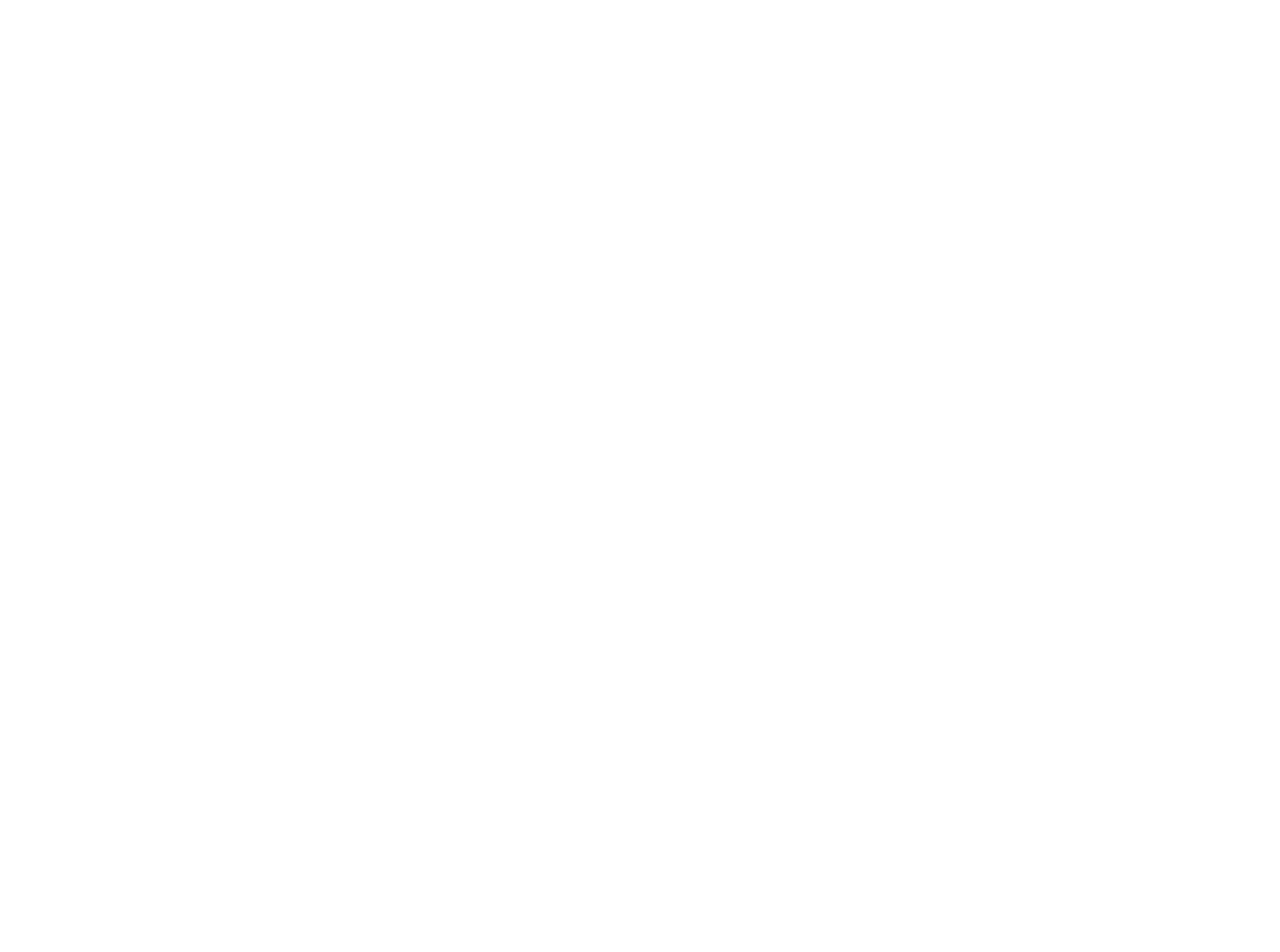
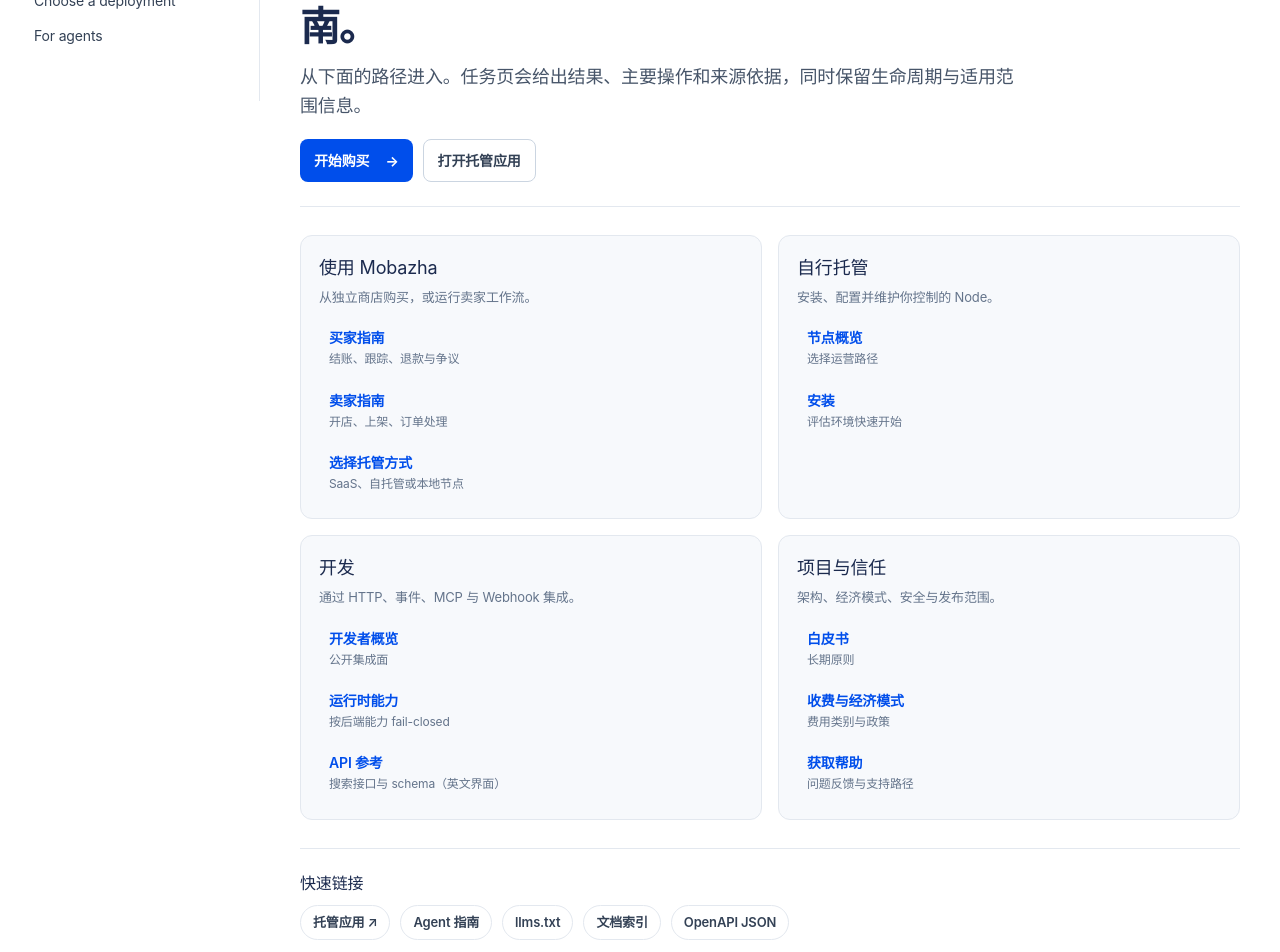
Before and after one commit to mobazha/mobazha-docs, a Next.js app: page /zh in a window 1280 px wide. Before the commit this address had no page. Shown: the part 160-1112 px from the top of the page. Before the commit the page ends 800 px from the top, so only its background shows below. Built offline with nearby package versions, Linux system fonts and the light colour scheme.

Commit message:
feat(docs): add Chinese portal home and language entry routes
Expose /zh as the zh-CN journey index, redirect legacy /zh/start, and
align navigation, discovery metadata, and validation with portal routes.

```diff
--- a/app/components/DocsShell.tsx
+++ b/app/components/DocsShell.tsx
@@ -3,13 +3,26 @@
 import { activeNavGroupForPath, docsBySlug, translationPathFor } from "@/app/lib/docs";
 import { DocsSearch } from "@/app/components/DocsSearch";
 
+function isChinesePath(activePath?: string): boolean {
+  return activePath === "/zh" || (activePath?.startsWith("/zh/") ?? false);
+}
+
+function isNavLinkActive(activePath: string, href: string): boolean {
+  return activePath === href
+    || activePath.startsWith(`${href}/`)
+    || (href === "/" && activePath === "/")
+    || (href === "/zh" && activePath === "/zh");
+}
+
 export function SiteHeader({ activePath }: { activePath?: string }) {
-  const isChinese = activePath?.startsWith("/zh/") ?? false;
-  const activeDoc = activePath && activePath !== "/" ? docsBySlug.get(activePath.slice(1)) : undefined;
+  const isChinese = isChinesePath(activePath);
+  const activeDoc = activePath && activePath !== "/" && activePath !== "/zh"
+    ? docsBySlug.get(activePath.slice(1))
+    : undefined;
   const languagePath = activeDoc
-    ? translationPathFor(activeDoc) ?? (isChinese ? "/" : "/zh/start")
+    ? translationPathFor(activeDoc) ?? (isChinese ? "/" : "/zh")
     : activePath === "/api-reference" ? "/zh/build/api"
-    : isChinese ? "/" : "/zh/start";
+    : isChinese ? "/" : "/zh";
   const primaryLinks = isChinese
     ? [["使用", "/zh/buy"], ["自行托管", "/zh/self-host"], ["开发", "/zh/build"], ["了解", "/zh/project/whitepaper"], ["社区", "/zh/support"]]
     : [["Buy & sell", "/buy"], ["Operate", "/self-host"], ["Build", "/build"], ["Understand", "/project"], ["Community", "/support"]];
@@ -27,7 +40,7 @@
 
   return (
     <header className="site-header">
-      <Link className="brand" href="/" aria-label="Mobazha documentation home">
+      <Link className="brand" href={isChinese ? "/zh" : "/"} aria-label="Mobazha documentation home">
         <span className="brand-mark">M</span>
         <span>Mobazha Docs</span>
       </Link>
@@ -50,7 +63,7 @@
 }
 
 export function DocsShell({ activePath, children }: { activePath: string; children: ReactNode }) {
-  const isChinese = activePath.startsWith("/zh/");
+  const isChinese = isChinesePath(activePath);
   const activeGroup = activeNavGroupForPath(activePath);
   const activeLabel = activeGroup?.links.find(([, href]) => href === activePath)?.[0]
     ?? activeGroup?.links.find(([, href]) => activePath.startsWith(`${href}/`))?.[0];
@@ -67,8 +80,8 @@
               <nav aria-label={activeGroup.label}>
                 {activeGroup.links.map(([label, href]) => (
                   <Link
-                    aria-current={activePath === href ? "page" : undefined}
-                    className={activePath === href ? "active" : ""}
+                    aria-current={isNavLinkActive(activePath, href) ? "page" : undefined}
+                    className={isNavLinkActive(activePath, href) ? "active" : ""}
                     href={href}
                     key={href}
                   >
@@ -83,8 +96,8 @@
               <p>{activeGroup.label}</p>
               {activeGroup.links.map(([label, href]) => (
                 <Link
-                  aria-current={activePath === href ? "page" : undefined}
-                  className={activePath === href || activePath.startsWith(`${href}/`) ? "active" : ""}
+                  aria-current={isNavLinkActive(activePath, href) ? "page" : undefined}
+                  className={isNavLinkActive(activePath, href) ? "active" : ""}
                   href={href}
                   key={href}
                 >
--- a/app/components/PortalHome.tsx
+++ b/app/components/PortalHome.tsx
@@ -1,6 +1,38 @@
 import Link from "next/link";
 
-const journeys = [
+type PortalLink = {
+  label: string;
+  href: string;
+  description: string;
+};
+
+type PortalJourney = {
+  title: string;
+  description: string;
+  links: PortalLink[];
+};
+
+type PortalContent = {
+  eyebrow: string;
+  title: string;
+  summary: string;
+  primaryAction: { label: string; href: string };
+  secondaryAction: { label: string; href: string };
+  quickLinksTitle: string;
+  journeys: PortalJourney[];
+  quickLinks: Array<{ label: string; href: string; external?: boolean }>;
+};
+
+const portalContent: Record<"en" | "zh-CN", PortalContent> = {
+  en: {
+    eyebrow: "Mobazha documentation",
+    title: "Trusted guides for buyers, sellers, operators, and developers.",
+    summary:
+      "Choose a journey below. Task pages expose outcomes, primary actions, and source-backed guidance without hiding lifecycle or applicability details.",
+    primaryAction: { label: "Start buying", href: "/buy" },
+    secondaryAction: { label: "Open hosted app", href: "https://app.mobazha.org" },
+    quickLinksTitle: "Quick links",
+    journeys: [
       {
         title: "Use Mobazha",
         description: "Buy from independent stores or run a seller workflow.",
@@ -37,38 +69,91 @@
           { label: "Fees and economics", href: "/project/fees", description: "Cost categories and policy" },
         ],
       },
-];
-
-const quickLinks = [
-  { label: "Hosted app", href: "https://app.mobazha.org" },
+    ],
+    quickLinks: [
+      { label: "Hosted app", href: "https://app.mobazha.org", external: true },
       { label: "Agent guide", href: "/agents" },
       { label: "llms.txt", href: "/llms.txt" },
       { label: "Docs index", href: "/docs-index.json" },
       { label: "OpenAPI JSON", href: "/openapi.json" },
-];
+    ],
+  },
+  "zh-CN": {
+    eyebrow: "Mobazha 文档",
+    title: "面向买家、卖家、运营者和开发者的可信指南。",
+    summary:
+      "从下面的路径进入。任务页会给出结果、主要操作和来源依据，同时保留生命周期与适用范围信息。",
+    primaryAction: { label: "开始购买", href: "/zh/buy" },
+    secondaryAction: { label: "打开托管应用", href: "https://app.mobazha.org" },
+    quickLinksTitle: "快速链接",
+    journeys: [
+      {
+        title: "使用 Mobazha",
+        description: "从独立商店购买，或运行卖家工作流。",
+        links: [
+          { label: "买家指南", href: "/zh/buy", description: "结账、跟踪、退款与争议" },
+          { label: "卖家指南", href: "/zh/sell", description: "开店、上架、订单处理" },
+          { label: "选择托管方式", href: "/zh/start/choose-deployment", description: "SaaS、自托管或本地节点" },
+        ],
+      },
+      {
+        title: "自行托管",
+        description: "安装、配置并维护你控制的 Node。",
+        links: [
+          { label: "节点概览", href: "/zh/self-host", description: "选择运营路径" },
+          { label: "安装", href: "/zh/self-host/install", description: "评估环境快速开始" },
+        ],
+      },
+      {
+        title: "开发",
+        description: "通过 HTTP、事件、MCP 与 Webhook 集成。",
+        links: [
+          { label: "开发者概览", href: "/zh/build", description: "公开集成面" },
+          { label: "运行时能力", href: "/zh/build/runtime-capabilities", description: "按后端能力 fail-closed" },
+          { label: "API 参考", href: "/api-reference", description: "搜索接口与 schema（英文界面）" },
+        ],
+      },
+      {
+        title: "项目与信任",
+        description: "架构、经济模式、安全与发布范围。",
+        links: [
+          { label: "白皮书", href: "/zh/project/whitepaper", description: "长期原则" },
+          { label: "收费与经济模式", href: "/zh/project/fees", description: "费用类别与政策" },
+          { label: "获取帮助", href: "/zh/support", description: "问题反馈与支持路径" },
+        ],
+      },
+    ],
+    quickLinks: [
+      { label: "托管应用", href: "https://app.mobazha.org", external: true },
+      { label: "Agent 指南", href: "/zh/agents" },
+      { label: "llms.txt", href: "/llms.txt" },
+      { label: "文档索引", href: "/docs-index.json" },
+      { label: "OpenAPI JSON", href: "/openapi.json" },
+    ],
+  },
+};
 
-export function PortalHome() {
+export function PortalHome({ language = "en" }: { language?: "en" | "zh-CN" }) {
+  const content = portalContent[language];
+
   return (
     <div className="portal-home">
       <header className="portal-home-header">
-        <p className="portal-eyebrow">Mobazha documentation</p>
-        <h1>Trusted guides for buyers, sellers, operators, and developers.</h1>
-        <p>
-          Choose a journey below. Task pages expose outcomes, primary actions, and source-backed guidance
-          without hiding lifecycle or applicability details.
-        </p>
+        <p className="portal-eyebrow">{content.eyebrow}</p>
+        <h1>{content.title}</h1>
+        <p>{content.summary}</p>
         <div className="portal-home-actions">
-          <Link className="doc-primary-action" href="/buy">
-            Start buying<span aria-hidden="true">→</span>
+          <Link className="doc-primary-action" href={content.primaryAction.href}>
+            {content.primaryAction.label}<span aria-hidden="true">→</span>
           </Link>
-          <a className="portal-secondary-action" href="https://app.mobazha.org">
-            Open hosted app
+          <a className="portal-secondary-action" href={content.secondaryAction.href}>
+            {content.secondaryAction.label}
           </a>
         </div>
       </header>
 
       <div className="portal-journey-grid">
-        {journeys.map((journey) => (
+        {content.journeys.map((journey) => (
           <section className="portal-journey-card" key={journey.title}>
             <h2>{journey.title}</h2>
             <p>{journey.description}</p>
@@ -86,13 +171,13 @@
         ))}
       </div>
 
-      <section className="portal-quick-links" aria-label="Quick links">
-        <h2>Quick links</h2>
+      <section className="portal-quick-links" aria-label={content.quickLinksTitle}>
+        <h2>{content.quickLinksTitle}</h2>
         <div>
-          {quickLinks.map((link) => (
-            link.href.startsWith("/")
-              ? <Link href={link.href} key={link.href}>{link.label}</Link>
-              : <a href={link.href} key={link.href}>{link.label} ↗</a>
+          {content.quickLinks.map((link) => (
+            link.external
+              ? <a href={link.href} key={link.href}>{link.label} ↗</a>
+              : <Link href={link.href} key={link.href}>{link.label}</Link>
           ))}
         </div>
       </section>
--- /dev/null
+++ b/app/zh/page.tsx
@@ -0,0 +1,10 @@
+import { DocsShell } from "@/app/components/DocsShell";
+import { PortalHome } from "@/app/components/PortalHome";
+
+export default function ChineseHome() {
+  return (
+    <DocsShell activePath="/zh">
+      <PortalHome language="zh-CN" />
+    </DocsShell>
+  );
+}
--- /dev/null
+++ b/app/zh/start/page.tsx
@@ -0,0 +1,5 @@
+import { permanentRedirect } from "next/navigation";
+
+export default function ChineseStartRedirectPage() {
+  permanentRedirect("/zh");
+}
--- a/content/navigation.json
+++ b/content/navigation.json
@@ -5,7 +5,7 @@
       "links": [
         [
           "Overview",
-          "/start"
+          "/"
         ],
         [
           "Choose a deployment",
@@ -258,7 +258,7 @@
       "links": [
         [
           "概览",
-          "/zh/start"
+          "/zh"
         ],
         [
           "选择托管方式",
--- a/scripts/check-routes.mjs
+++ b/scripts/check-routes.mjs
@@ -6,6 +6,9 @@
 const base = (process.argv[2] ?? process.env.BASE_URL ?? "http://127.0.0.1:3000").replace(/\/$/, "");
 const routes = [
   "/",
+  "/zh",
+  "/start",
+  "/zh/start",
   ...docs.map((doc) => `/${doc.slug}`),
   "/docs-index.json",
   "/sources.json",
--- a/scripts/publication.mjs
+++ b/scripts/publication.mjs
@@ -169,7 +169,7 @@
     canonical_base_url: baseUrl,
     canonical_language: "en",
     languages: ["en", "zh-CN"],
-    language_starts: { en: "/", "zh-CN": "/zh/start" },
+    language_starts: { en: "/", "zh-CN": "/zh" },
     human_start: "/",
     agent_start: "/agents",
     llms: "/llms.txt",
--- a/scripts/validate-content.mjs
+++ b/scripts/validate-content.mjs
@@ -41,6 +41,7 @@
 const paths = new Set(docs.map((doc) => `/${doc.slug}`));
 const allowedInternal = new Set([
   "/",
+  "/zh",
   ...paths,
   "/llms.txt",
   "/llms-full.txt",
@@ -70,10 +71,19 @@
 
 if (new Set(docs.map((doc) => doc.slug)).size !== docs.length) fail("duplicate document slug");
 
+const portalNavRoutes = new Set(["/", "/zh"]);
+const redirectedHubSlugs = new Set(["start", "zh/start"]);
+
 const navPaths = navGroups.flatMap((group) => group.links.map(([, path]) => path));
 if (new Set(navPaths).size !== navPaths.length) fail("duplicate navigation path");
-for (const path of navPaths) if (!paths.has(path)) fail(`navigation points to unknown document ${path}`);
-for (const path of paths) if (!navPaths.includes(path)) fail(`${path} is missing from navigation`);
+for (const path of navPaths) {
+  if (portalNavRoutes.has(path)) continue;
+  if (!paths.has(path)) fail(`navigation points to unknown document ${path}`);
+}
+for (const doc of docs) {
+  if (redirectedHubSlugs.has(doc.slug)) continue;
+  if (!navPaths.includes(`/${doc.slug}`)) fail(`/${doc.slug} is missing from navigation`);
+}
 
 for (const doc of docs) {
   if (!doc.slug || !doc.title || !doc.summary || !doc.evidenceLabel || !doc.audiences.length || !doc.sections.length) {
```
Also changed, not shown: public/.well-known/mobazha-docs.json, public/docs-index.json, public/llms-full.txt, public/llms.txt, 2 other files (tests, documents, lock files or other folders). Lines whose indentation alone changed are shown as unchanged.
